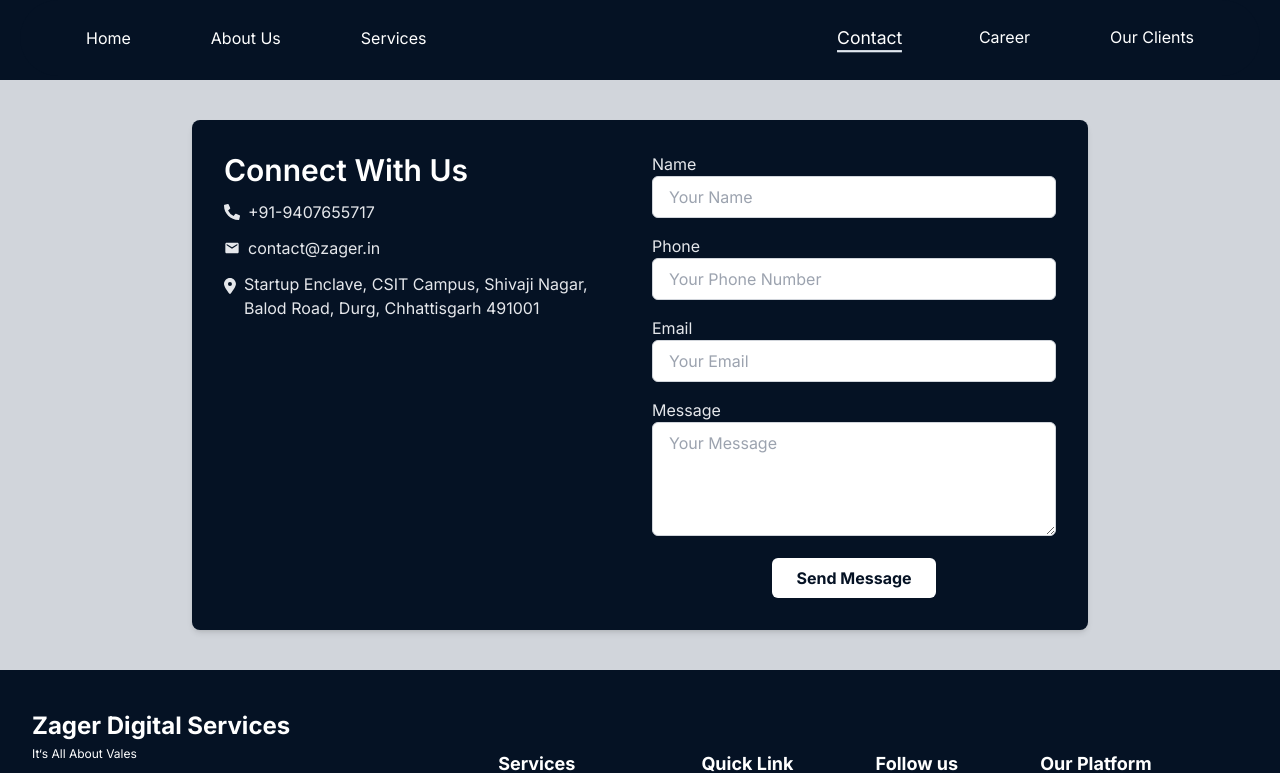
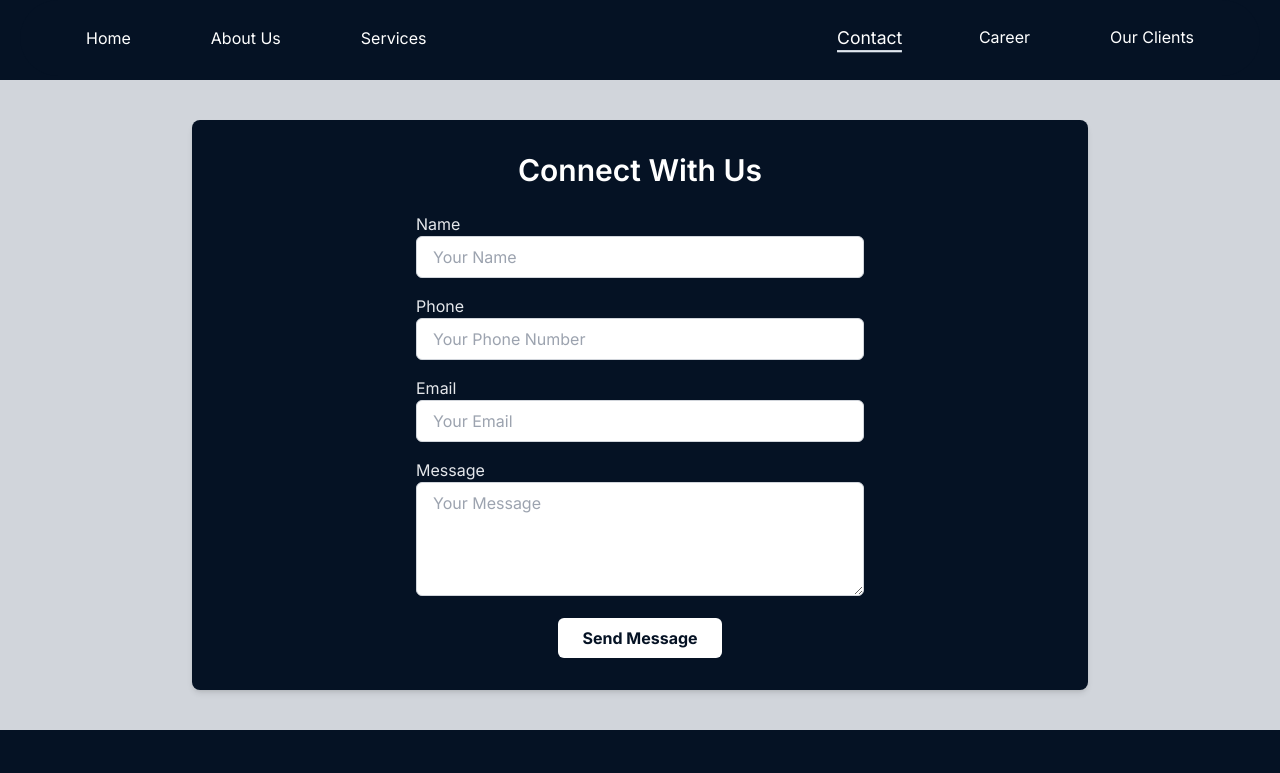
Before and after one commit to yatishgautam00/zager, a Next.js app: page /contact in a window 1280 px wide. Shown: the top 773 px of the page. Built offline with nearby package versions, Linux system fonts and the light colour scheme.

Commit message:
changes in contact us

```diff
--- a/app/(routes)/_components/OurMissionGlobal.jsx
+++ b/app/(routes)/_components/OurMissionGlobal.jsx
@@ -7,7 +7,7 @@
     <section>
       <div className="mx-auto max-w-screen-2xl px-4 py-16 sm:px-6 lg:px-8">
         <div className="grid grid-cols-1 lg:h-screen lg:grid-cols-2">
-          <div className="relative z-10 lg:py-16">
+          <div className="relative z-1 lg:py-16">
             <div className="relative h-64 sm:h-80 lg:h-full">
               <img
                 alt=""
@@ -38,12 +38,12 @@
 
                   <p className="mt-4 text-gray-200 text-justify">{content}</p>
 
-                  <a
+                  {/* <a
                     href="#"
                     className="mt-8 inline-block rounded border border-indigo-600 bg-indigo-600 px-12 py-3 text-sm font-medium text-white hover:bg-transparent hover:text-indigo-600 focus:outline-none focus:ring active:text-indigo-500"
                   >
                     Get in Touch
-                  </a>
+                  </a> */}
                 </div>
               </div>
             </motion.div>
--- a/app/(routes)/about/_components/Insights.jsx
+++ b/app/(routes)/about/_components/Insights.jsx
@@ -17,7 +17,7 @@
       viewport={{ once: false, amount: 0.25 }}
       className="innerWidth mx-auto flex flex-col"
     >
-      <TypingText title="| Insight" textStyles="text-center" />
+      <TypingText title="| Insights" textStyles="text-center" />
       {/* <TitleText title="Let Grow Together" textStyles="text-center" /> */}
       <div className="mt-[50px] flex flex-col gap-[30px]">
         {insights.map((insight, index) => (
--- a/app/(routes)/ira/page.js
+++ b/app/(routes)/ira/page.js
@@ -9,7 +9,7 @@
   ourMissionOfira,
   whatWeDoira,
   ourValuesOfira,
-  WhyChooseUsira
+  WhyChooseUsira,
 } from "@/app/constants";
 import WhyChooseUs from "../_components/WhyChooseUs";
 
@@ -18,7 +18,7 @@
     <div className="overflow-hidden  pb-5 md:pb-10 space-y-6 bg-white">
       <LandingView
         heading={"IRA MEDIA & PRODUCTIONS"}
-        msg={"Clear vision & Pure thoughts"}
+        // msg={"Clear vision & Pure thoughts"}
       />
       <AboutUsG content={aboutUsOfira} />
       <OurMissionGlobal content={ourMissionOfira} />
@@ -26,7 +26,7 @@
       <div className="bg-brand px-4 md:space-y-14 md:px-14 md:py-10 py-4 ">
         <OurValues startingFeatures={ourValuesOfira} />
       </div>
-      <WhyChooseUs reasons={WhyChooseUsira}/>
+      <WhyChooseUs reasons={WhyChooseUsira} />
     </div>
   );
 }
--- a/app/(routes)/jk-works/page.js
+++ b/app/(routes)/jk-works/page.js
@@ -17,7 +17,10 @@
 function page() {
   return (
     <div className="overflow-hidden space-y-6  bg-white">
-      <LandingView heading={"JK WORKS"} msg={"Clear vision & Pure thoughts"} />
+      <LandingView
+        heading={"JK WORKS"}
+        //  msg={"Clear vision & Pure thoughts"}
+      />
       <AboutUsG content={aboutUsOfJK} />
       <OurMissionGlobal content={ourMissionOfJK} />
       <WhatWeDo services={whatWeDoJK} />
--- a/app/_components/About.jsx
+++ b/app/_components/About.jsx
@@ -8,6 +8,7 @@
   staggerContainer,
   textVariant,
 } from "@/app/utils/motion";
+import Link from "next/link";
 
 const About = () => (
   <section className="bg-white bg-opacity-5 overflow-x-hidden pt-2">
@@ -39,9 +40,9 @@
                 solutions that drive growth and success.
               </p>
 
-              <button className="border-4 mt-5 w-max px-10 text-lg hover:border-brand hover:bg-white hover:text-brand transition ease-in-out py-2 rounded-lg">
+              <Link href={"/about"} className="border-4 mt-5 w-max px-10 text-lg hover:border-brand hover:bg-white hover:text-brand transition ease-in-out py-2 rounded-lg">
                 Know More
-              </button>
+              </Link >
             </div>
           </motion.div>
         </motion.div>
--- a/app/_components/ContactUs.jsx
+++ b/app/_components/ContactUs.jsx
@@ -1,38 +1,14 @@
 import React from "react";
-import { MdEmail } from "react-icons/md";
-import { FaPhoneAlt } from "react-icons/fa";
-import { FaLocationDot } from "react-icons/fa6";
-import Link from "next/link";
 
 function ContactUs() {
-
   return (
-    <div className="flex items-center justify-center pt-10 pb-10 bg-gray-300">
-      <div className="grid md:grid-cols-2 gap-6 text-white rounded-lg p-8 w-full max-w-4xl bg-brand shadow-md">
-        {/* Contact Details Section */}
-        <div className="flex flex-col justify-start space-y-3">
-          <div>
-            <h2 className="text-3xl font-semibold">Connect With Us</h2>
-            {/* <p className=" text-gray-200">
-            It&lsquo;s All About Vales
-            </p> */}
-          </div>
-          <div>
-            <p className=" text-gray-200 flex flex-row gap-2 items-center"><FaPhoneAlt/> <Link href={"tel:9407655717"}> +91-9407655717</Link> </p>
-          </div>
-          <div>
-            <p className=" text-gray-200 flex flex-row gap-2 items-center"><MdEmail/> <Link href={"mailto: zagerdigitalservices@gmail.com"}>contact@zager.in</Link></p>
-          </div>
-          <div>
-            <p className=" text-gray-200 flex flex-row gap-2 items-start"><FaLocationDot className=" text-xl mt-1"/>
-            Startup Enclave, CSIT Campus, Shivaji Nagar, Balod Road, Durg, Chhattisgarh 491001
-            </p>
-          </div>
-        </div>
+    <div className="flex items-center justify-center pt-10 pb-10 md:bg-gray-300">
+      <div className="flex flex-col items-center text-white rounded-lg p-8 w-full max-w-4xl bg-brand shadow-md">
+        {/* Contact Heading */}
+        <h2 className="text-3xl font-semibold mb-6">Connect With Us</h2>
 
         {/* Input Form Section */}
-        <div className="flex flex-col justify-start space-y-4">
-          <form className="flex flex-col gap-4 w-full">
+        <form className="flex flex-col gap-4 w-full max-w-md">
           <div>
             <label className="block text-gray-200">Name</label>
             <input
@@ -76,7 +52,6 @@
         </form>
       </div>
     </div>
-    </div>
   );
 }
 
--- a/app/_components/Header.jsx
+++ b/app/_components/Header.jsx
@@ -234,7 +234,7 @@
                     activePath={"/contact"}
                   />
                 </Link>
-                <Link href="/contact">
+                <Link href="/career">
                   <MenuItem
                     setActive={setActive}
                     item="Career"
--- a/app/_components/InsightCard.jsx
+++ b/app/_components/InsightCard.jsx
@@ -5,7 +5,7 @@
 import { fadeIn } from "@/app/utils/motion";
 
 const InsightCard = ({ imgUrl, title, subtitle, index }) => (
-  <section>
+  <section className="flex items-center justify-center">
     <motion.div
       variants={fadeIn("up", "spring", index * 0.5, 1)}
       className="flex md:flex-row flex-col gap-4"
@@ -27,7 +27,7 @@
             {subtitle}
           </p>
         </div>
-        <div className="lg:flex hidden items-center justify-center w-[100px] h-[100px] rounded-full bg-transparent border-[1px] border-white">
+        {/* <div className="lg:flex hidden items-center justify-center w-[100px] h-[100px] rounded-full bg-transparent border-[1px] border-white">
           <Image
             src="arrow.svg"
             width={1000}
@@ -35,7 +35,7 @@
             alt="arrow"
             className="w-[40%] h-[40%] object-contain"
           />
-        </div>
+        </div> */}
       </div>
     </motion.div>
   </section>
```
Also changed, not shown: app/(routes)/gyaanadari/page.js (+10 -9 lines). Lines whose indentation alone changed are shown as unchanged.
